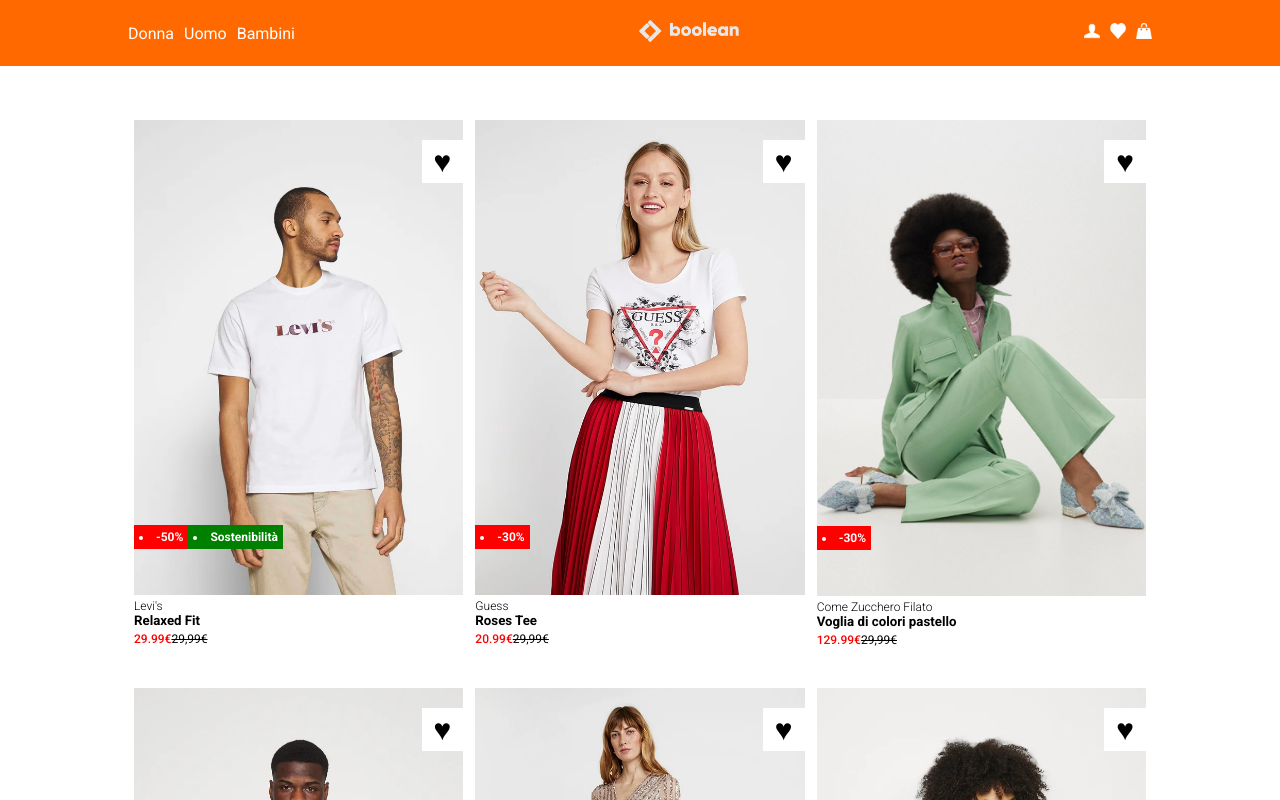
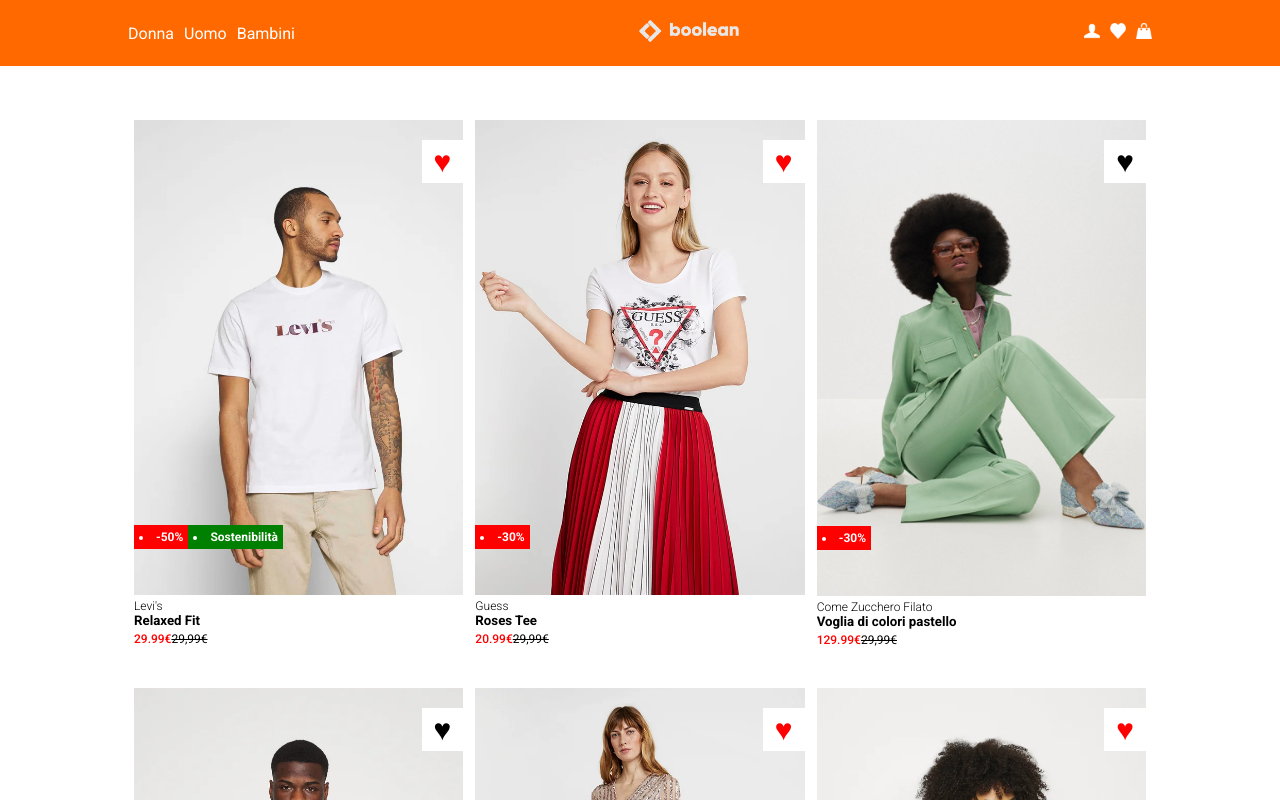
Before and after one commit to DomenicoDeSalvo/vite-boolando, a Vue app: page / in a window 1280 px wide. Shown: the top 800 px of the page. Built offline with nearby package versions, Linux system fonts and the light colour scheme.

Commit message:
Hearts have different colour depending if they are favourites

```diff
--- a/src/components/AppCard.vue
+++ b/src/components/AppCard.vue
@@ -13,7 +13,7 @@
             <div class="badge">
                 <li v-for="(badge , i) in product.badges" :key="i" :class="`${badge.type}`">{{ badge.value }}</li>
             </div>
-            <div class="heart">&hearts;</div>
+            <div :class="product.isInFavorites === true ? 'favourite':''" class="heart">&hearts;</div>
             <div class="overlay">
                 <img :src="`/${product.backImage}`" alt="">
             </div>
@@ -60,6 +60,10 @@
         padding: 4px 12px;
     }
 
+    .favourite{
+        color: red;
+    }
+
     .heart:hover{
         color: red;
     }
```
